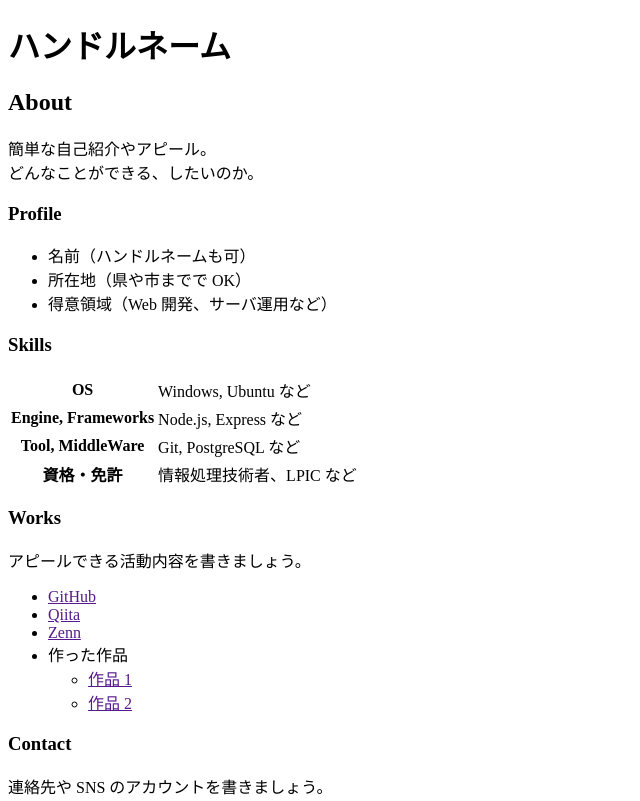
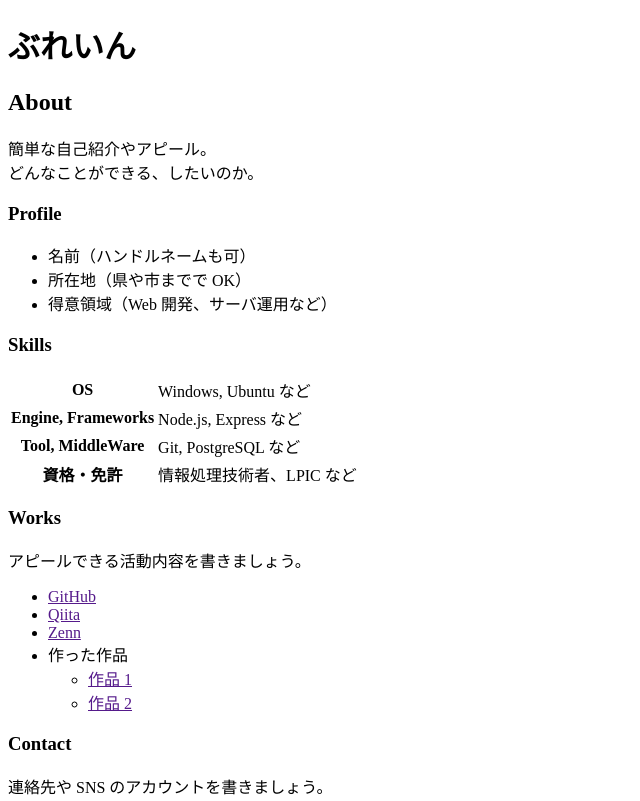
Before and after one commit to brainiustitia/brainiustitia.github.io, a plain HTML site: page index.html in a window 1280 px wide. Shown: the top 801 px of the page, without its empty margins (0-640 px from the left). Drawn offline with Linux system fonts and the light colour scheme.

Commit message:
Update index.html

```diff
--- a/index.html
+++ b/index.html
@@ -3,10 +3,10 @@
   <head>
     <meta charset="utf-8">
     <meta name="viewport" content="width=device-width, initial-scale=1">
-    <title>ハンドルネームのポートフォリオ</title>
+    <title>私のポートフォリオ</title>
   </head>
   <body>
-    <h1>ハンドルネーム</h1>
+    <h1>ぶれいん</h1>
 
     <h2>About</h2>
     <p>
```
